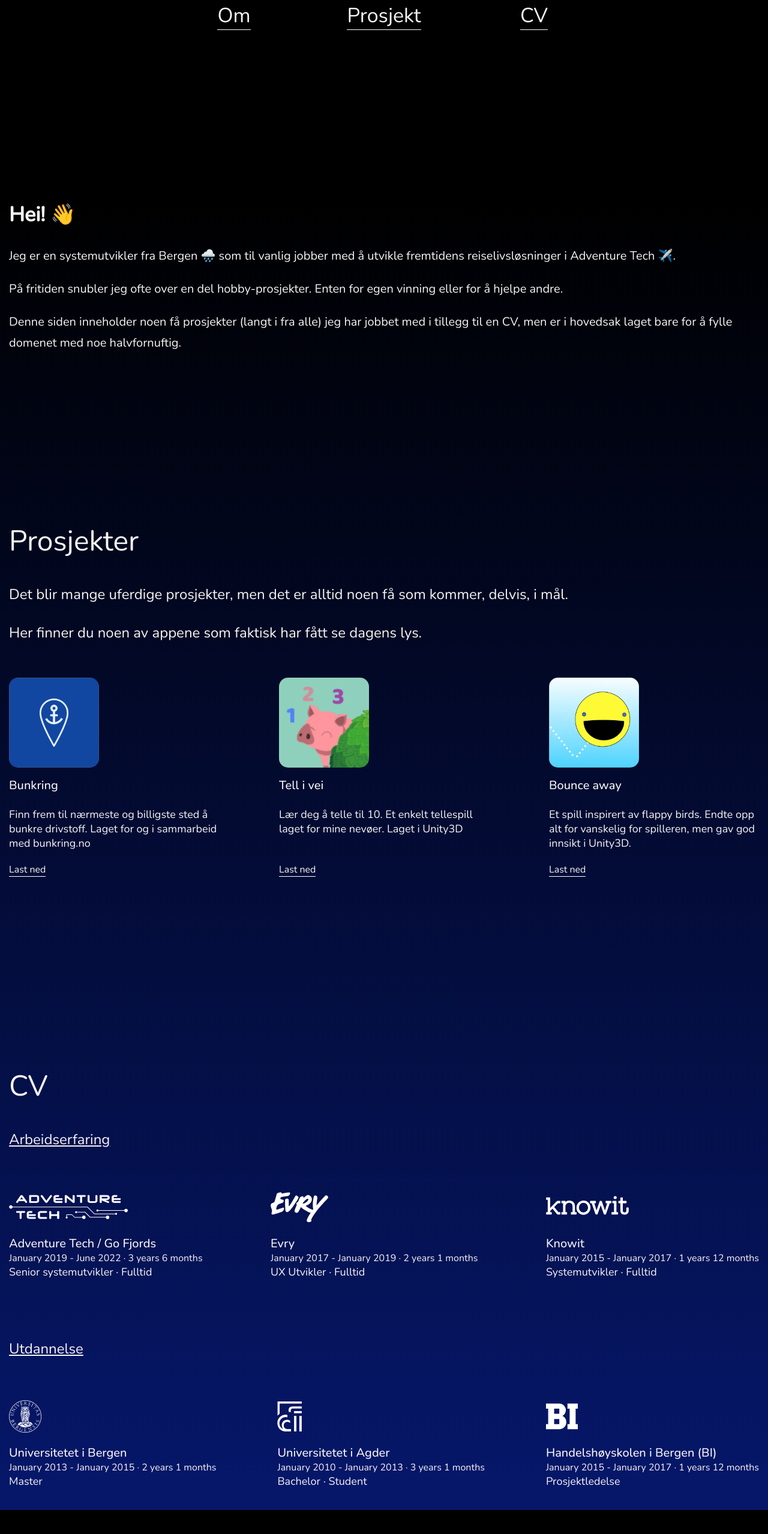
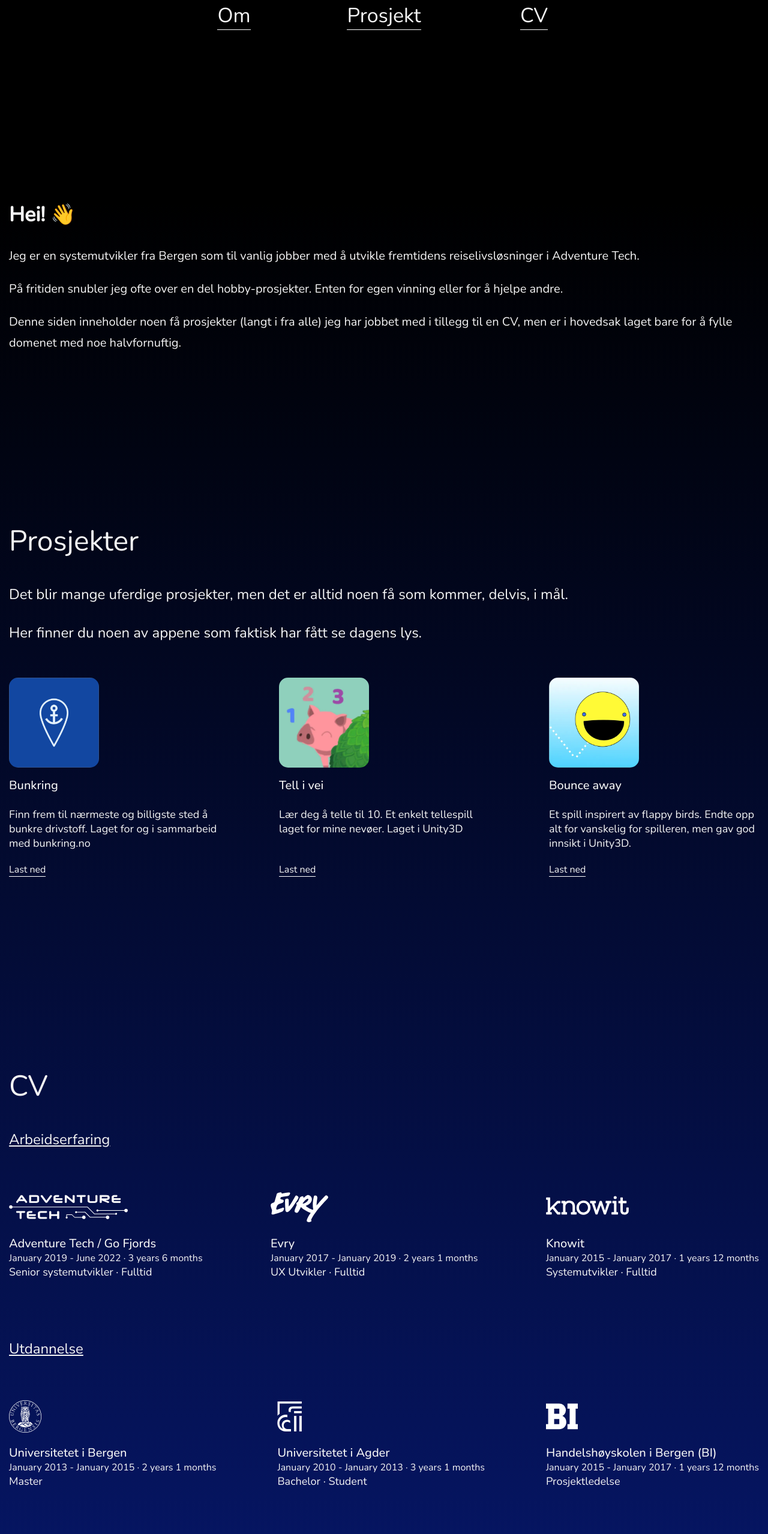
Before and after one commit to ertkjern/ertkjern.com, a Next.js app: page / in a window 1280 px wide. Shown: the part 528-3086 px from the top of the page at 60% size. Before the commit the page ends 3046 px from the top, so only its background shows below. Built offline with nearby package versions, Linux system fonts and the light colour scheme; grey boxes are pictures that could not be loaded.

Commit message:
tiny impro

```diff
--- a/components/layout/about/about.tsx
+++ b/components/layout/about/about.tsx
@@ -5,8 +5,8 @@ const About = () => {
     <div id="about" className={`container ${styles.about}`}>
       <h2>Hei! 👋</h2>
       <p>
-        Jeg er en systemutvikler fra Bergen 🌧️ som til vanlig jobber med å
-        utvikle fremtidens reiselivsløsninger i Adventure Tech ✈️.
+        Jeg er en systemutvikler fra Bergen som til vanlig jobber med å
+        utvikle fremtidens reiselivsløsninger i Adventure Tech.
       </p>
       <p>
         På fritiden snubler jeg ofte over en del hobby-prosjekter. Enten for
--- a/components/layout/cv/cv.module.scss
+++ b/components/layout/cv/cv.module.scss
@@ -1,3 +1,6 @@
+.cv{
+    padding-bottom: 35vh;
+}
 .heading{
     font-size: $fontSize700;
     font-weight: 400;
--- a/components/layout/cv/cv.tsx
+++ b/components/layout/cv/cv.tsx
@@ -3,7 +3,7 @@ import CVExperience from '../../atoms/cv-experience/cv-experience';
 
 const CV = () => {
   return (
-    <div id="CV" className="container">
+    <div id="CV" className={`container ${styles.cv}`}>
       <h2 className={styles.heading}>CV</h2>
       <h3 className={styles.subHeading}>Arbeidserfaring</h3>
       <div className="row justify-content-between">
```
